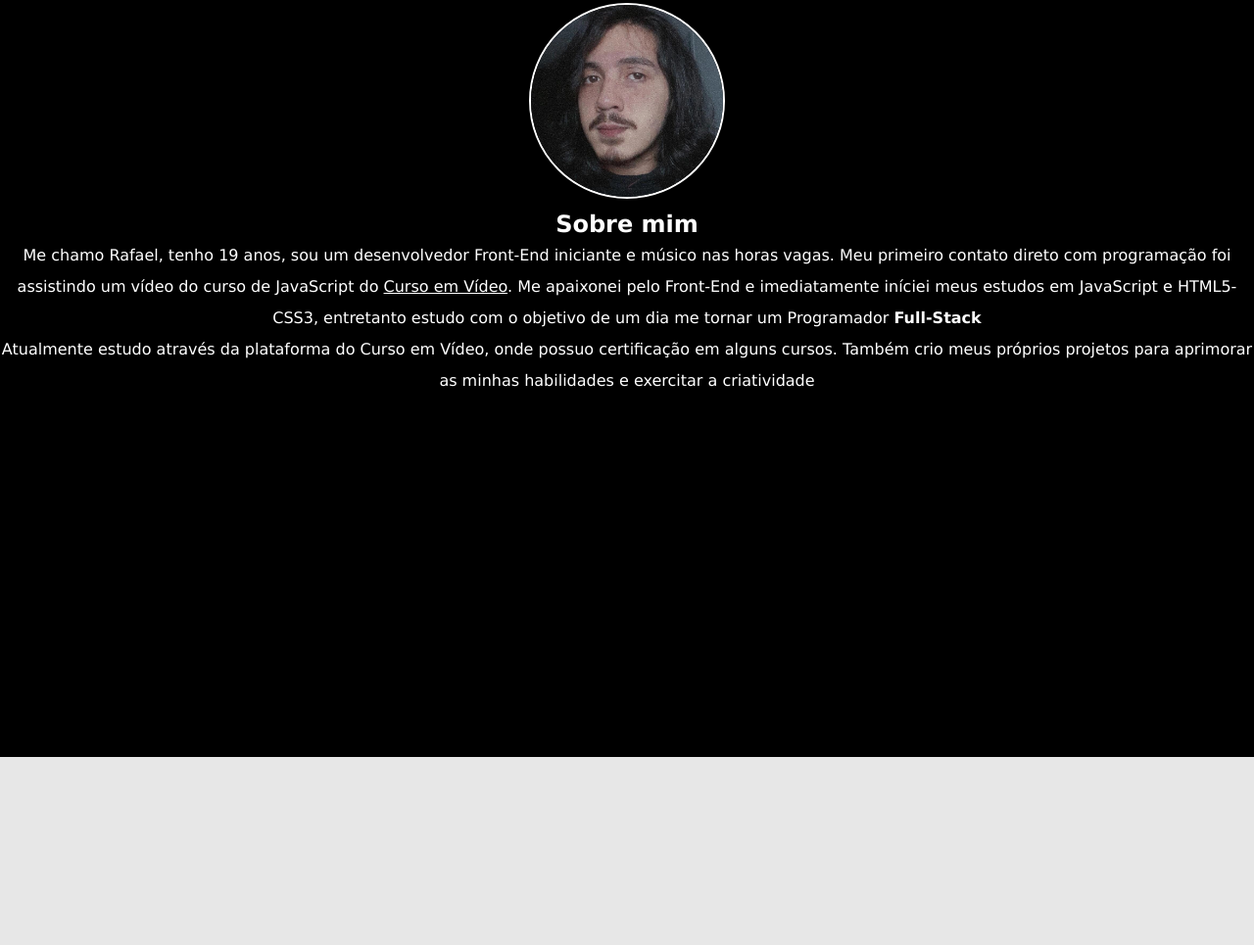
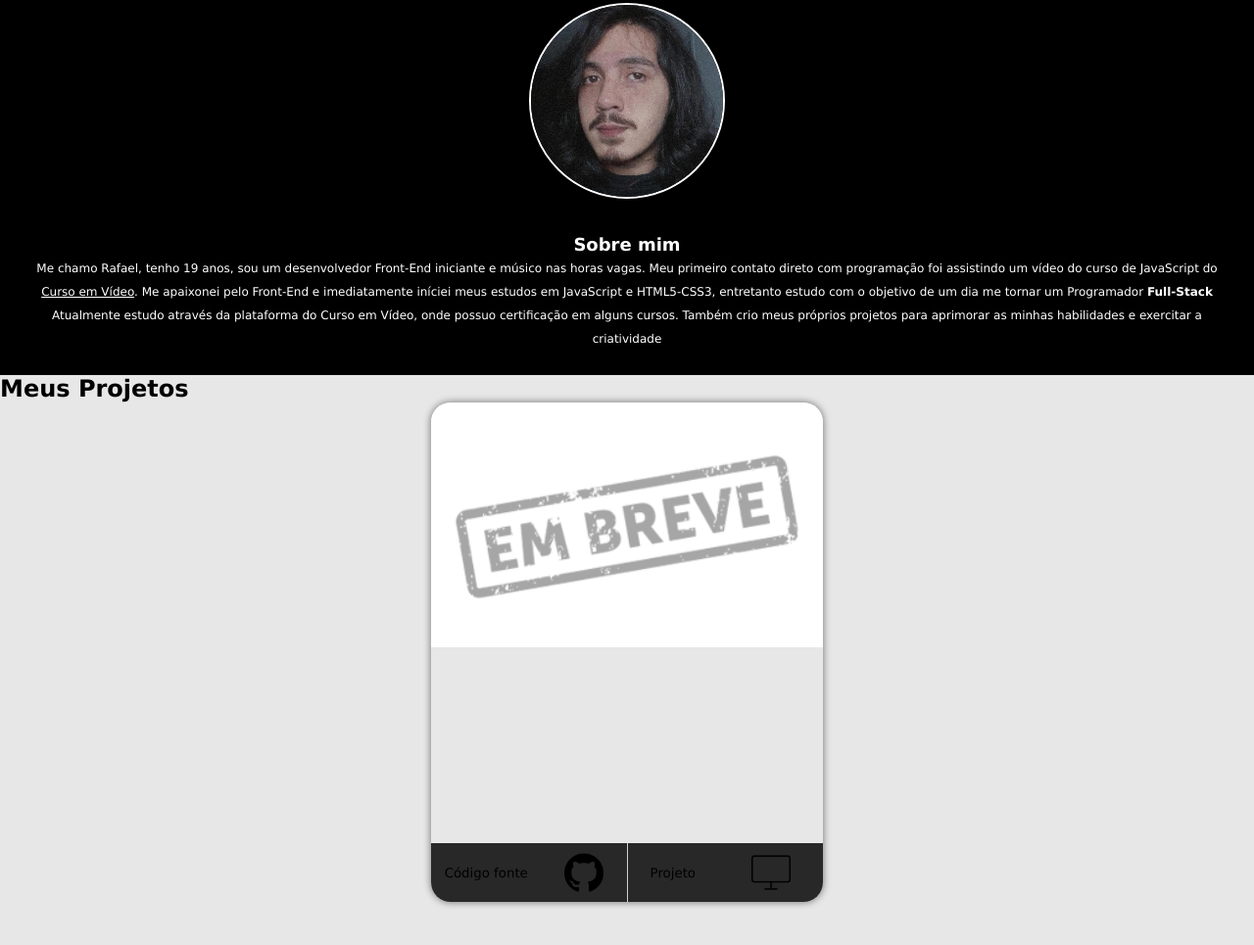
Before and after one commit to RafaelCostaSIlva1501/portifolio, a plain HTML site: page index.html in a window 1280 px wide. Shown: the part 827-1792 px from the top of the page at 98% size. Before the commit the page ends 1600 px from the top, so only its background shows below. Drawn offline with Linux system fonts and the light colour scheme.

Commit message:
Área de projetos

```diff
--- a/estilos/sus.css
+++ b/estilos/sus.css
@@ -6,6 +6,12 @@
     box-sizing: border-box;
     text-decoration: none;
     font-family: Verdana, Geneva, Tahoma, sans-serif;
+}
+
+/*Reset de botões*/
+button{
+    border: none;
+    background: none;
 }
 
 html{
@@ -74,7 +80,7 @@ ul li a:hover{
 
 #sobre{
     background-color: black;
-    height: 100vh;
+    height: 100%;
     padding-top: 30px;
 }
 
@@ -89,8 +95,10 @@ ul li a:hover{
 .container-txt-sobre{
     display: block;
     margin: auto;
+    padding: 25px ;
     color: white;
     text-align: center;
+    font-size: 12px;
     line-height: 2em;
 }
 
@@ -102,3 +110,73 @@ ul li a:hover{
 .container-txt-sobre a:hover{
     color: #ffffff98;
 }
+
+#projetos{
+    height: 100vh;
+}
+
+.container-img-proj{
+    display: block;
+    margin: auto;
+    width: max-content;
+    box-shadow: 0px 0px 7px 1px #0000006c;
+    border-radius: 20px;
+}
+
+.img-proj{
+    display: block;
+    margin: auto;
+    width:400px;
+    height: 250px;
+    background-image: url(../imagens/em-breve.png);
+    background-repeat: no-repeat;
+    background-size: cover;
+    background-position: center center;
+    border-top-left-radius: 20px;
+    border-top-right-radius: 20px;
+
+}
+
+.txt-proj{
+    width: 400px;
+    height: 200px;
+    display: block;
+    margin: auto;
+}
+
+.container-btn-proj{
+    display: flex;
+    flex-direction: row;
+    align-items: center;
+    justify-content: space-around;
+    background-color: #282828;
+    border-radius: 0px 0px 20px 20px;
+}
+
+.bnt-proj{
+    display: flex;
+    flex-direction: row;
+    align-items: center;
+    justify-content: space-around;
+    width: 100%;
+}
+
+.bnt-proj img{
+    width: 40px;
+    margin: 10px;
+}
+
+#btn-git{
+    border-bottom-left-radius: 20px;
+}
+
+#btn-tela{
+    border-bottom-right-radius: 20px;
+}
+
+.container-btn-proj hr{
+    border: none;
+    background-color: #ffffffc9;
+    width: 1px;
+    height: 60px;
+}
--- a/index.html
+++ b/index.html
@@ -63,14 +63,23 @@
 
         <div class="container-txt-sobre">
             <h2>Sobre mim</h2>
-
             <p>Me chamo Rafael, tenho 19 anos, sou um desenvolvedor Front-End iniciante e músico nas horas vagas. Meu primeiro contato direto com programação foi assistindo um vídeo do curso de JavaScript do <a href="https://www.youtube.com/user/cursosemvideo" target="_blank" >Curso em Vídeo</a>. Me apaixonei pelo Front-End e imediatamente iníciei meus estudos em JavaScript e HTML5-CSS3, entretanto estudo com o objetivo de um dia me tornar um Programador <strong>Full-Stack</strong></p>
             <p>Atualmente estudo através da plataforma do Curso em Vídeo, onde possuo certificação em alguns cursos. Também crio meus próprios projetos para aprimorar as minhas habilidades e exercitar a criatividade</p>
         </div>
     </section>
 
     <section id="projetos">
+        <h2>Meus Projetos</h2>
 
+        <div class="container-img-proj">
+            <div class="img-proj"><img src="imagens/" alt=""></div>
+            <div class="txt-proj"></div>
+            <div class="container-btn-proj">
+                <button id="btn-git" class="bnt-proj">Código fonte<img src="imagens/github-logo.png" alt=""></button>
+                <hr>
+                <button id="btn-tela" class="bnt-proj">Projeto<img src="imagens/tela-icon.png" alt=""></button>
+            </div>
+        </div>
     </section>
 
     <script>
```
Also changed, not shown: imagens/em-breve.png (added), imagens/linkedin-logo.png, imagens/tela-icon.png (added).
